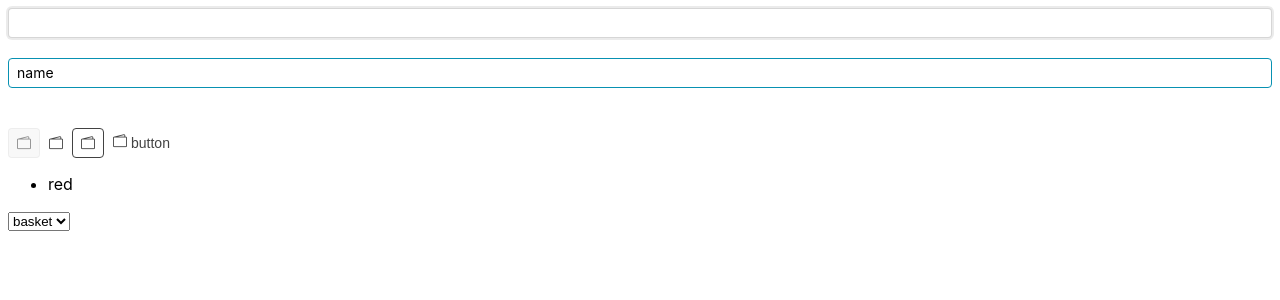
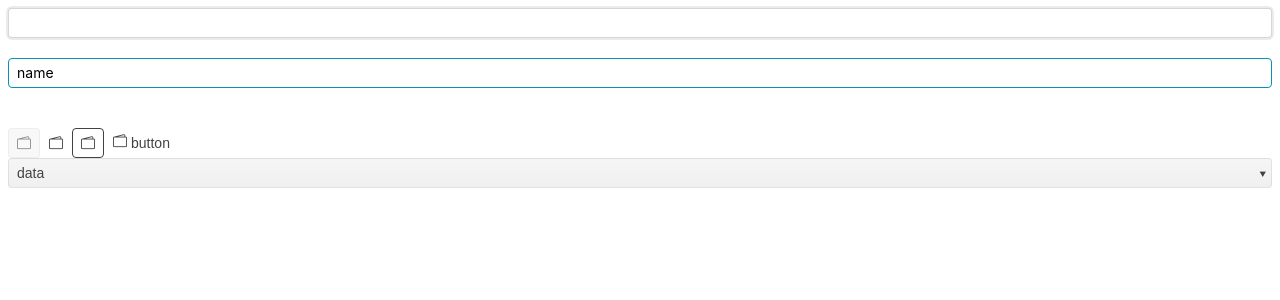
Before and after one commit to ShahedAhmadAhadi/components, a React (Create React App) app: page / in a window 1280 px wide. Shown: the top 300 px of the page. Built offline with nearby package versions, Linux system fonts and the light colour scheme; the HTML template or start-up script is replaced by a standard one.

Commit message:
dropdown list simple

```diff
--- a/src/components/DropDownLIst.js
+++ b/src/components/DropDownLIst.js
@@ -1,11 +1,12 @@
 import React from 'react'
+import Button from './Button'
 
-function DropDownLIst(data,defaultItem, textField) {
+function DropDownLIst(data, defaultItem, textField, filterable = true) {
     const keyGenerator = () => {
         let randNums = Math.round(Math.random() * 9000 + 999)
         let key = ['', '-', randNums]
         const alphaNumGenerator = () => {
-            let randAlpha = Math.ceil(Math.random() * 26 )
+            let randAlpha = Math.ceil(Math.random() * 26)
             return randAlpha
         }
         for (let i = 0; i < 4; i++) {
@@ -14,22 +15,31 @@ function DropDownLIst(data,defaultItem, textField) {
         }
         return key.join('')
     }
-    data = [{item: 'red'}]
-    // data = ['blue', 'red']
-    textField = 'item'
+    const onChangeHandler = () => {
+
+    }
+    // data = [{ item: 'red' }]
+    data = ['blue', 'red']
+    // textField = 'item'
+    defaultItem = 'data'
     return (
         <React.Fragment>
-        <ul>
-            {textField && data && data.map(item => (<li key={item.id ? item.id: keyGenerator()}>{item[textField]}</li>))}
-            {!textField && data && data.map(item => (<li key={keyGenerator()}>{item}</li>))}
+            <div className=' relative w-full'>
+                <Button className={'select'}><span className='select-default-text'>{defaultItem}</span><span className='select-caret'>&#119119;</span>
+                </Button>
+                <ul className='option-wrapper'>
+                    {filterable && <li className='option-item' key={keyGenerator()}><img className='icon' src='search.svg' alt='search-icon' /><input className='filter-input' /></li>}
+                    {textField && data && data.map(item => (<li className='option-item' key={item.id ? item.id : keyGenerator()}>{item[textField]}</li>))}
+                    {!textField && data && data.map(item => (<li className='option-item' key={keyGenerator()}>{item}</li>))}
                 </ul>
-        <select className=''>
+            </div>
+            {/* <select className='default-style select' value={defaultItem} onChange={() => onChangeHandler()}>
+                <option>basketsdfjlkfjjjjjjjjjjjjjeuwoiuwijljljoixujoivjoewnoixcoiwern,xcnvoiweiuo</option>
+                <option>basket</option>
+                <option></option>
                 <option>basket</option>
                 <option>basket</option>
-            <option>basket</option>
-            <option>basket</option>
-            <option>basket</option>
-        </select>
+            </select> */}
         </React.Fragment>
     )
 }
--- a/src/index.css
+++ b/src/index.css
@@ -199,6 +199,59 @@
     .wrong-label {
         color: #e00000;
     }
+    .select {
+        border-color: rgba(0, 0, 0, 0.08);
+        color: #424242;
+        background-color: #f5f5f5;
+        background-image: linear-gradient(rgba(0, 0, 0, 0), rgba(0, 0, 0, 0.02));
+        cursor: pointer;
+        list-style-type: none;
+        padding: 4px 8px;
+        font-size: 14px;
+        width: 100%;
+        min-width: max-content;
+    }
+    .select option {
+        border: none;
+    }
+    .select-default-text{
+        margin-right: 20px;
+    }
+    .select-caret{
+        font-size: 25px;
+        color: #424242;
+        position: absolute;
+        top: -8px;
+        right: 4px;
+    }
+    .select:focus ~ .option-wrapper {
+        max-height: max-content;
+        border: 1px solid #00000014;
+    }
+    .option-wrapper{
+        box-sizing: border-box;
+        /* transition: all 2s; */
+        width: 100%;
+        max-height: 0;
+        display: flex;
+        flex-direction: column;
+        overflow:hidden;
+        z-index: 10;
+        position: absolute;
+        padding: 0;
+        top: 14px;
+        left: 0;
+    }
+    .option-item{
+        list-style-type: none;
+        padding: 4px 8px;
+        font-size: 14px;
+        color: #424242;
+    }
+    .option-item:hover{
+        background-color: #00000014;
+        cursor: pointer;
+    }
 }
 
 body {
```
Also changed, not shown: public/search.svg (added). Lines whose indentation alone changed are shown as unchanged.
